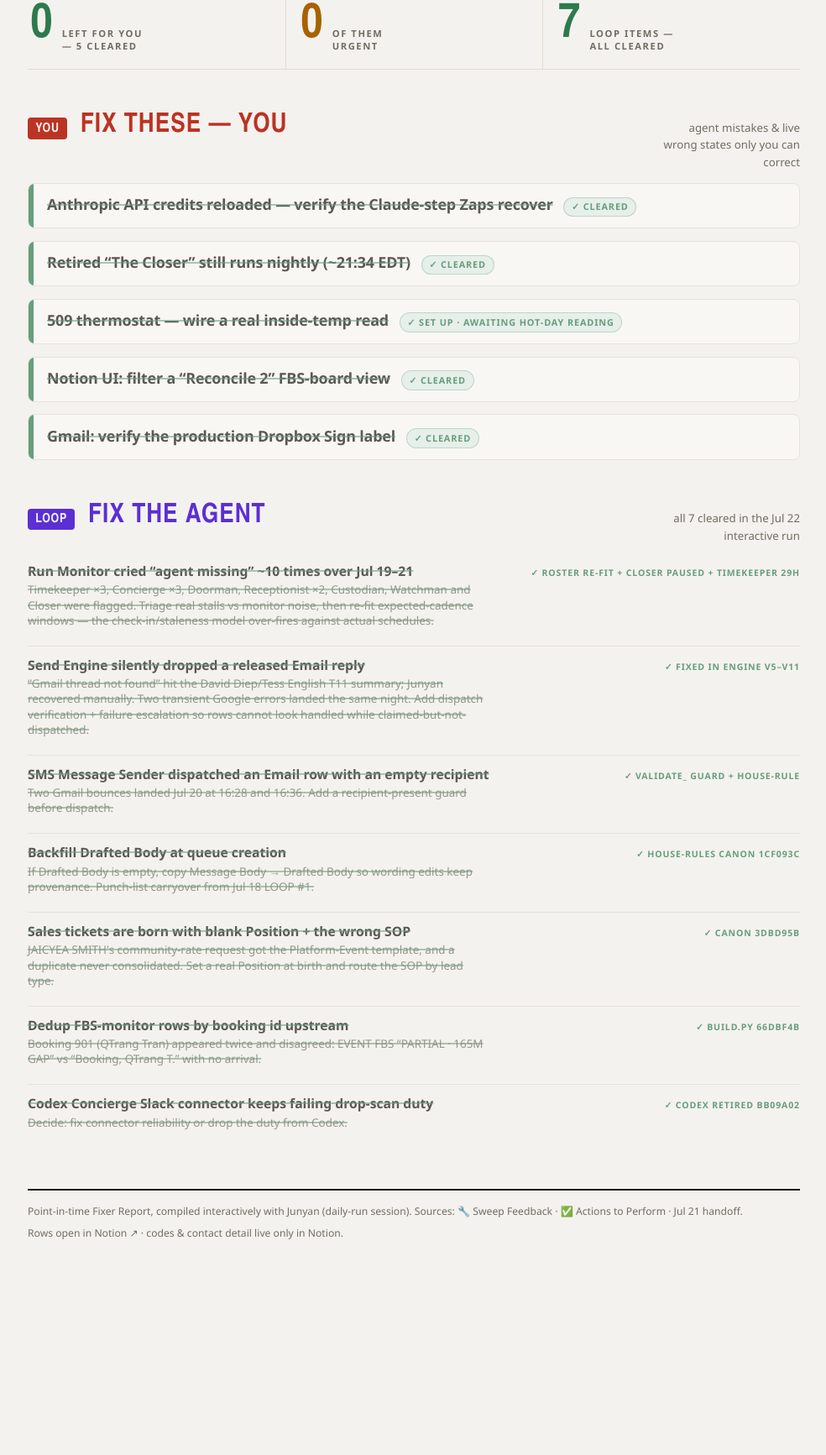
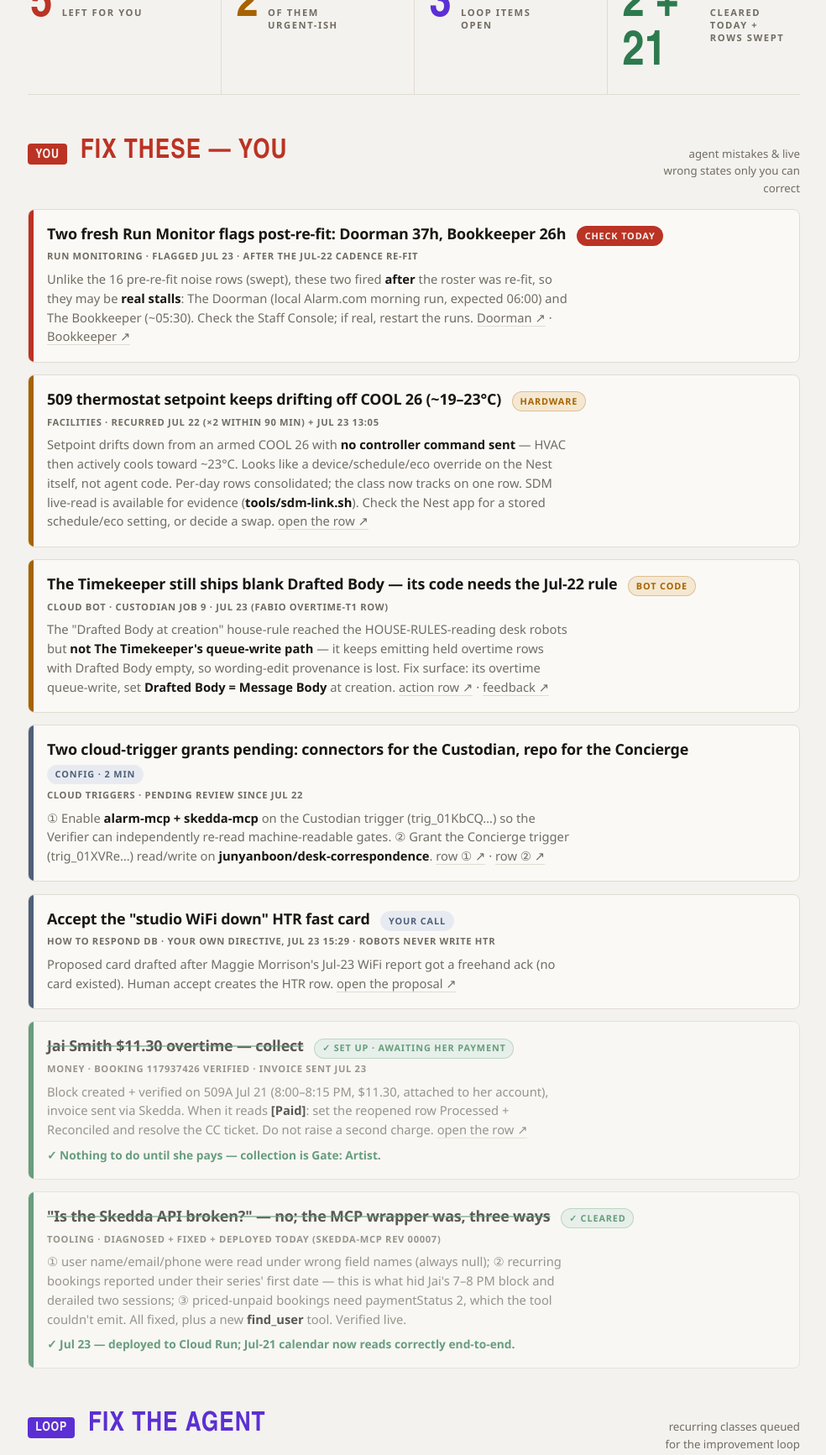
Before and after one commit to junyanboon/fixer-report, a plain HTML site: page index.html in a window 1280 px wide. Shown: the part 371-2104 px from the top of the page at 84% size, without its empty margins (147-1131 px from the left). Before the commit the page ends 1930 px from the top, so only its background shows below. Drawn offline with Linux system fonts and the light colour scheme.

Commit message:
Fixer Report Jul 23 — Jai/Skedda resolved, 21 rows swept

```diff
--- a/index.html
+++ b/index.html
@@ -19,7 +19,7 @@
     --text:Seravek,"Avenir Next","Segoe UI",Ubuntu,sans-serif;
   }
   @media (prefers-color-scheme: dark) { :root {
-    --paper:#151210; --ink:#ede9e2; --mute:#98918655; --mute:#988f83; --hair:#332f2a; --panel:#1d1a16;
+    --paper:#151210; --ink:#ede9e2; --mute:#988f83; --hair:#332f2a; --panel:#1d1a16;
     --brand:#a685f0;
     --hot:#e87b6c;  --hot-soft:#3a1b16;
     --act:#e0a24f;  --act-soft:#33270f;
@@ -63,7 +63,6 @@
   .head .note { font-size:.83rem; color:var(--mute); margin-left:auto; text-align:right; max-width:22ch; }
   section.you .no{background:var(--hot);} section.you h2{color:var(--hot);}
   section.agent .no{background:var(--brand);} section.agent h2{color:var(--brand);}
-  section.ops .no{background:var(--wait);} section.ops h2{color:var(--wait);}
 
   .fix { display:grid; grid-template-columns:6px 1fr; gap:0 1rem; background:var(--panel); border:1px solid var(--hair); border-radius:8px; margin-top:.9rem; overflow:hidden; }
   .fix .stripe { background:var(--act); }
@@ -76,7 +75,6 @@
   .fix .meta { font:600 .7rem/1.3 var(--sans); letter-spacing:.06em; text-transform:uppercase; color:var(--mute); margin:.35rem 0 0; }
   .fix .desc { font-size:.92rem; color:var(--mute); margin:.5rem 0 0; max-width:74ch; }
   .fix .desc b { color:var(--ink); font-weight:650; }
-  .fix .move { display:inline-block; font:600 .72rem/1 var(--sans); color:var(--brand); margin-top:.6rem; letter-spacing:.02em; }
   a.src { color:inherit; text-decoration:none; border-bottom:1px solid var(--hair); }
   a.src:hover{ color:var(--brand); border-color:var(--brand); }
   .fix.done { opacity:.7; }
@@ -84,14 +82,6 @@
   .fix.done .title { text-decoration:line-through; text-decoration-thickness:2px; text-decoration-color:color-mix(in srgb,var(--done) 55%,transparent); }
   .pill.done { background:var(--done-soft); color:var(--done); box-shadow:inset 0 0 0 1px color-mix(in srgb,var(--done) 32%,transparent); }
   .fix .res { font:650 .86rem/1.4 var(--sans); color:var(--done); margin:.55rem 0 0; }
-  /* Compact mode — show only the title + pill on each item */
-  .fix .meta, .fix .desc, .fix .res { display:none; }
-  .fix .body { padding:.82rem 1.2rem .82rem 0; }
-  .agent-list .t small { display:none; }
-  .agent-list li { padding:.6rem 0; }
-  .agent-list li.done { opacity:.7; }
-  .agent-list li.done .t { text-decoration:line-through; text-decoration-thickness:2px; text-decoration-color:color-mix(in srgb,var(--done) 55%,transparent); }
-  .agent-list li.done .surface { color:var(--done); }
 
   .agent-list { list-style:none; padding:0; margin:.6rem 0 0; display:grid; gap:.55rem; }
   .agent-list li { display:grid; grid-template-columns:1fr auto; gap:.3rem 1rem; align-items:baseline; padding:.75rem 0; border-top:1px solid var(--hair); }
@@ -99,18 +89,15 @@
   .agent-list .t { font:650 .98rem/1.35 var(--sans); }
   .agent-list .t small { display:block; font:400 .84rem/1.35 var(--text); color:var(--mute); margin-top:.15rem; max-width:72ch; }
   .agent-list .surface { font:600 .66rem/1.2 var(--sans); letter-spacing:.08em; text-transform:uppercase; color:var(--mute); white-space:nowrap; padding-top:.15rem; }
-
-  .ops-grid { display:grid; grid-template-columns:repeat(auto-fill,minmax(230px,1fr)); gap:.55rem; margin-top:.7rem; }
-  .ops-grid .cell { background:var(--panel); border:1px solid var(--hair); border-radius:7px; padding:.7rem .85rem; }
-  .ops-grid .cell .c { font:800 1.5rem/1 var(--cond); color:var(--wait); font-variant-numeric:tabular-nums; }
-  .ops-grid .cell .l { font-size:.82rem; color:var(--mute); margin-top:.25rem; }
-  .ops-note { font-size:.85rem; color:var(--mute); margin-top:.8rem; max-width:70ch; }
+  .agent-list li.done { opacity:.7; }
+  .agent-list li.done .t { text-decoration:line-through; text-decoration-thickness:2px; text-decoration-color:color-mix(in srgb,var(--done) 55%,transparent); }
+  .agent-list li.done .surface { color:var(--done); }
 
   footer { margin-top:3.6rem; border-top:2px solid var(--ink); padding-top:1rem; display:flex; flex-wrap:wrap; gap:.5rem 2rem; justify-content:space-between; font-size:.76rem; color:var(--mute); }
 
   @media (prefers-reduced-motion: no-preference) {
     .mast,.score,section,footer { animation:rise .5s cubic-bezier(.2,.7,.2,1) both; }
-    .score{animation-delay:.06s;} section:nth-of-type(1){animation-delay:.12s;} section:nth-of-type(2){animation-delay:.19s;} section:nth-of-type(3){animation-delay:.26s;} footer{animation-delay:.32s;}
+    .score{animation-delay:.06s;} section:nth-of-type(1){animation-delay:.12s;} section:nth-of-type(2){animation-delay:.19s;} footer{animation-delay:.26s;}
     @keyframes rise { from{opacity:0;transform:translateY(12px);} to{opacity:1;transform:none;} }
   }
   @media (max-width:560px){ .score div{border-left:0;border-top:1px solid var(--hair);} .score div:first-child{border-top:0;} .agent-list li{grid-template-columns:1fr;} .agent-list .surface{padding-top:0;} }
@@ -120,90 +107,103 @@
 <div class="sheet">
 
   <header class="mast">
-    <div class="kicker"><span>Dance Annex Studios</span><i></i><span>Fixer Report · Jul 21, 2026 · updated Jul 22 — all 12 fix items cleared</span></div>
+    <div class="kicker"><span>Dance Annex Studios</span><i></i><span>Fixer Report · Jul 23, 2026</span></div>
     <h1>The Fixer<em> Report</em></h1>
-    <p class="verdict"><b>All five of your items are cleared</b> (updated Jul 22). ① the Emergency Call Line Zap is intentionally off with a new line live; ② "The Closer" is fully decommissioned; ③ the 509 SDM logger is set up in the cloud and only awaits a hot-day reading; ④ the Reconcile 2 view is filtered; ⑤ the Dropbox Sign label is confirmed as <b>Sales - Agreements</b>. Seven recurring classes remain queued for the loop.</p>
+    <p class="verdict">The Jai Smith overtime saga is <b>resolved</b> — the Skedda MCP had three read/write bugs (all fixed &amp; deployed today), the block exists at $11.30, invoice sent. Left for you: <b>the 509 thermostat drift, the Timekeeper's queue-write code, two trigger grants, a WiFi HTR card, and two fresh monitor flags to eyeball</b>. 21 stale feedback rows were swept to Applied.</p>
   </header>
 
   <nav class="score" aria-label="At a glance">
-    <div><span class="n" style="color:var(--done)">0</span><span class="k">Left for you — 5 cleared</span></div>
-    <div><span class="n act-n">0</span><span class="k">of them urgent</span></div>
-    <div><span class="n" style="color:var(--done)">7</span><span class="k">Loop items — all cleared</span></div>
+    <div><span class="n hot-n">5</span><span class="k">Left for you</span></div>
+    <div><span class="n act-n">2</span><span class="k">of them urgent-ish</span></div>
+    <div><span class="n" style="color:var(--brand)">3</span><span class="k">Loop items open</span></div>
+    <div><span class="n" style="color:var(--done)">2 + 21</span><span class="k">Cleared today + rows swept</span></div>
   </nav>
 
-  <!-- FIX THESE — YOU: agent mistakes / live wrong states only Junyan can correct -->
+  <!-- FIX THESE — YOU -->
   <section class="you">
     <div class="head"><span class="no">YOU</span><h2>Fix these — you</h2><span class="note">agent mistakes &amp; live wrong states only you can correct</span></div>
+
+    <div class="fix sev-hot">
+      <div class="stripe"></div>
+      <div class="body">
+        <div class="top"><span class="title">Two fresh Run Monitor flags post-re-fit: Doorman 37h, Bookkeeper 26h</span><span class="pill hot">Check today</span></div>
+        <p class="meta">Run monitoring · flagged Jul 23 · AFTER the Jul-22 cadence re-fit</p>
+        <p class="desc">Unlike the 16 pre-re-fit noise rows (swept), these two fired <b>after</b> the roster was re-fit, so they may be <b>real stalls</b>: The Doorman (local Alarm.com morning run, expected 06:00) and The Bookkeeper (~05:30). Check the Staff Console; if real, restart the runs. <a class="src" href="https://app.notion.com/3a67503281c48189aeb2d8cea3c00b16">Doorman ↗</a> · <a class="src" href="https://app.notion.com/3a67503281c48178aa38d36dc5b31131">Bookkeeper ↗</a></p>
+      </div>
+    </div>
+
+    <div class="fix sev-act">
+      <div class="stripe"></div>
+      <div class="body">
+        <div class="top"><span class="title">509 thermostat setpoint keeps drifting off COOL 26 (~19–23°C)</span><span class="pill act">Hardware</span></div>
+        <p class="meta">Facilities · recurred Jul 22 (×2 within 90 min) + Jul 23 13:05</p>
+        <p class="desc">Setpoint drifts down from an armed COOL 26 with <b>no controller command sent</b> — HVAC then actively cools toward ~23°C. Looks like a device/schedule/eco override on the Nest itself, not agent code. Per-day rows consolidated; the class now tracks on one row. SDM live-read is available for evidence (<b>tools/sdm-link.sh</b>). Check the Nest app for a stored schedule/eco setting, or decide a swap. <a class="src" href="https://app.notion.com/3a67503281c48102a0dce7e64acd5a2b">open the row ↗</a></p>
+      </div>
+    </div>
+
+    <div class="fix sev-act">
+      <div class="stripe"></div>
+      <div class="body">
+        <div class="top"><span class="title">The Timekeeper still ships blank Drafted Body — its code needs the Jul-22 rule</span><span class="pill act">Bot code</span></div>
+        <p class="meta">Cloud bot · Custodian JOB 9 · Jul 23 (Fabio overtime-T1 row)</p>
+        <p class="desc">The "Drafted Body at creation" house-rule reached the HOUSE-RULES-reading desk robots but <b>not The Timekeeper's queue-write path</b> — it keeps emitting held overtime rows with Drafted Body empty, so wording-edit provenance is lost. Fix surface: its overtime queue-write, set <b>Drafted Body = Message Body</b> at creation. <a class="src" href="https://app.notion.com/3a67503281c4816da53ddb0ff6cbc882">action row ↗</a> · <a class="src" href="https://app.notion.com/3a67503281c48130b6a9ddda1daa3a6d">feedback ↗</a></p>
+      </div>
+    </div>
+
+    <div class="fix sev-wait">
+      <div class="stripe"></div>
+      <div class="body">
+        <div class="top"><span class="title">Two cloud-trigger grants pending: connectors for the Custodian, repo for the Concierge</span><span class="pill wait">Config · 2 min</span></div>
+        <p class="meta">Cloud triggers · Pending Review since Jul 22</p>
+        <p class="desc">① Enable <b>alarm-mcp + skedda-mcp</b> on the Custodian trigger (trig_01KbCQ…) so the Verifier can independently re-read machine-readable gates. ② Grant the Concierge trigger (trig_01XVRe…) read/write on <b>junyanboon/desk-correspondence</b>. <a class="src" href="https://app.notion.com/3a57503281c481b7b088dc1921cb9ed3">row ① ↗</a> · <a class="src" href="https://app.notion.com/3a57503281c481ef86fac427d142ecc4">row ② ↗</a></p>
+      </div>
+    </div>
+
+    <div class="fix sev-wait">
+      <div class="stripe"></div>
+      <div class="body">
+        <div class="top"><span class="title">Accept the "studio WiFi down" HTR fast card</span><span class="pill wait">Your call</span></div>
+        <p class="meta">How to Respond DB · your own directive, Jul 23 15:29 · robots never write HTR</p>
+        <p class="desc">Proposed card drafted after Maggie Morrison's Jul-23 WiFi report got a freehand ack (no card existed). Human accept creates the HTR row. <a class="src" href="https://app.notion.com/3a67503281c481d9a350e1e2b3e5ae4c">open the proposal ↗</a></p>
+      </div>
+    </div>
 
     <div class="fix sev-wait done">
       <div class="stripe"></div>
       <div class="body">
-        <div class="top"><span class="title">Anthropic API credits reloaded — verify the Claude-step Zaps recover</span><span class="pill done">✓ Cleared</span></div>
-        <p class="meta">Billing · reloaded Jul 21 AM (was failing since Jul 19 21:01)</p>
-        <p class="desc">The Emergency Call Line Zap (and likely <b>all Claude-step Zaps</b>) failed with 400 invalid_request_error while the balance was empty. Credits are back — <b>confirm the next Zap runs clean</b>, then close the feedback row. <a class="src" target="_blank" rel="noopener" href="https://app.notion.com/3a37503281c481e78c13ce6fb5381122">open the row ↗</a></p>
-        <p class="res">✓ Jul 22 — the Emergency Call Line Zap is intentionally OFF; a new emergency line is live. No recovery needed.</p>
+        <div class="top"><span class="title">Jai Smith $11.30 overtime — collect</span><span class="pill done">✓ Set up · awaiting her payment</span></div>
+        <p class="meta">Money · booking 117937426 verified · invoice sent Jul 23</p>
+        <p class="desc">Block created + verified on 509A Jul 21 (8:00–8:15 PM, $11.30, attached to her account), invoice sent via Skedda. When it reads <b>[Paid]</b>: set the reopened row Processed + Reconciled and resolve the CC ticket. Do not raise a second charge. <a class="src" href="https://app.notion.com/3a57503281c481e6acaccacb186d781b">open the row ↗</a></p>
+        <p class="res">✓ Nothing to do until she pays — collection is Gate: Artist.</p>
       </div>
     </div>
 
     <div class="fix sev-act done">
       <div class="stripe"></div>
       <div class="body">
-        <div class="top"><span class="title">Retired “The Closer” still runs nightly (~21:34 EDT)</span><span class="pill done">✓ Cleared</span></div>
-        <p class="meta">Runtime · Custodian night pass · Jul 19</p>
-        <p class="desc">Ticket 027 folded end-of-day into the Custodian, but the Closer's cloud trigger was never disabled. It has <b>filed reports and done production work two consecutive evenings</b>. One-time fix tracked <b>For = Junyan</b>. <a class="src" target="_blank" rel="noopener" href="https://app.notion.com/3a17503281c4813789e8e7d5bcd3d31e">open the row ↗</a></p>
-        <p class="res">✓ Jul 22 — confirmed fully decommissioned. Not present in any scheduler (local, Zapier, IFTTT, or cloud triggers).</p>
-      </div>
-    </div>
-
-    <div class="fix sev-act done">
-      <div class="stripe"></div>
-      <div class="body">
-        <div class="top"><span class="title">509 thermostat — wire a real inside-temp read</span><span class="pill done">✓ Set up · awaiting hot-day reading</span></div>
-        <p class="meta">Facilities · design row Applied-in-part · Jul 21</p>
-        <p class="desc">The <b>▼26 telemetry rung is live</b> (applet FZit26mP). Remaining: decide the Google SDM Device Access setup and capture one hot-day live reading. Verification: the next <b>≥28°C day</b> should emit ▼26 crossings and <b>no malfunction alert</b>. <a class="src" target="_blank" rel="noopener" href="https://app.notion.com/39f7503281c4815aae79e6830e016721">open the row ↗</a></p>
-        <p class="res">✓ Jul 22 — SDM Device Access is set up; cloud logger live (junyanboon/sdm-logger, hourly). Only the ≥28°C verification reading remains — passive wait.</p>
-      </div>
-    </div>
-
-    <div class="fix sev-act done">
-      <div class="stripe"></div>
-      <div class="body">
-        <div class="top"><span class="title">Notion UI: filter a “Reconcile 2” FBS-board view</span><span class="pill done">✓ Cleared</span></div>
-        <p class="meta">Notion UI · from Jul 21 punch list</p>
-        <p class="desc">Add <b>Status ∈ {Upcoming, In Studio}</b> to a “Reconcile 2” view on the FBS board. The API can't set status filters, so this is a <b>1-minute manual view edit</b>.</p>
-        <p class="res">✓ Jul 22 — Reconcile 2 view filtered on Booking Status (manual edit; API confirmed unable to persist status filters).</p>
-      </div>
-    </div>
-
-    <div class="fix sev-wait done">
-      <div class="stripe"></div>
-      <div class="body">
-        <div class="top"><span class="title">Gmail: verify the production Dropbox Sign label</span><span class="pill done">✓ Cleared</span></div>
-        <p class="meta">Gmail · JOB 2 mapping · Jul 21</p>
-        <p class="desc">Confirm the exact Dropbox Sign label name on the production inbox (<b>info@</b>). The two new Triage Label Mapping rows are live; they need the <b>real label string</b> verified.</p>
-        <p class="res">✓ Jul 22 — verified against a live Dropbox Sign email: label is <b>Sales - Agreements</b>. Both mapping rows already carry it (stamped CONFIRMED Jul 21).</p>
+        <div class="top"><span class="title">"Is the Skedda API broken?" — no; the MCP wrapper was, three ways</span><span class="pill done">✓ Cleared</span></div>
+        <p class="meta">Tooling · diagnosed + fixed + deployed today (skedda-mcp rev 00007)</p>
+        <p class="desc">① user name/email/phone were read under wrong field names (always null); ② recurring bookings reported under their series' first date — this is what hid Jai's 7–8 PM block and derailed two sessions; ③ priced-unpaid bookings need paymentStatus 2, which the tool couldn't emit. All fixed, plus a new <b>find_user</b> tool. Verified live.</p>
+        <p class="res">✓ Jul 23 — deployed to Cloud Run; Jul-21 calendar now reads correctly end-to-end.</p>
       </div>
     </div>
   </section>
 
-  <!-- FIX THE AGENT: open Sweep Feedback (recurring classes / design sessions) -->
+  <!-- FIX THE AGENT -->
   <section class="agent">
-    <div class="head"><span class="no">LOOP</span><h2>Fix the agent</h2><span class="note">all 7 cleared in the Jul 22 interactive run</span></div>
+    <div class="head"><span class="no">LOOP</span><h2>Fix the agent</h2><span class="note">recurring classes queued for the improvement loop</span></div>
     <ul class="agent-list">
-      <li class="done"><span class="t">Run Monitor cried “agent missing” ~10 times over Jul 19–21<small>Timekeeper ×3, Concierge ×3, Doorman, Receptionist ×2, Custodian, Watchman and Closer were flagged. Triage real stalls vs monitor noise, then re-fit expected-cadence windows — the check-in/staleness model over-fires against actual schedules.</small></span><span class="surface">✓ roster re-fit + Closer paused + Timekeeper 29h</span></li>
-      <li class="done"><span class="t">Send Engine silently dropped a released Email reply<small>“Gmail thread not found” hit the David Diep/Tess English T11 summary; Junyan recovered manually. Two transient Google errors landed the same night. Add dispatch verification + failure escalation so rows cannot look handled while claimed-but-not-dispatched.</small></span><span class="surface">✓ fixed in engine v5–v11</span></li>
-      <li class="done"><span class="t">SMS Message Sender dispatched an Email row with an empty recipient<small>Two Gmail bounces landed Jul 20 at 16:28 and 16:36. Add a recipient-present guard before dispatch.</small></span><span class="surface">✓ validate_ guard + house-rule</span></li>
-      <li class="done"><span class="t">Backfill Drafted Body at queue creation<small>If Drafted Body is empty, copy Message Body → Drafted Body so wording edits keep provenance. Punch-list carryover from Jul 18 LOOP #1.</small></span><span class="surface">✓ house-rules canon 1cf093c</span></li>
-      <li class="done"><span class="t">Sales tickets are born with blank Position + the wrong SOP<small>JAICYEA SMITH's community-rate request got the Platform-Event template, and a duplicate never consolidated. Set a real Position at birth and route the SOP by lead type.</small></span><span class="surface">✓ canon 3dbd95b</span></li>
-      <li class="done"><span class="t">Dedup FBS-monitor rows by booking id upstream<small>Booking 901 (QTrang Tran) appeared twice and disagreed: EVENT FBS “PARTIAL · 165M GAP” vs “Booking, QTrang T.” with no arrival.</small></span><span class="surface">✓ build.py 66dbf4b</span></li>
-      <li class="done"><span class="t">Codex Concierge Slack connector keeps failing drop-scan duty<small>Decide: fix connector reliability or drop the duty from Codex.</small></span><span class="surface">✓ Codex retired bb09a02</span></li>
+      <li><span class="t">Concurrent runtimes create duplicate records — add a pre-write dedup guard<small>Two instances in the Jul-22 window (Nicole Drury double confirmation; duplicate Anastasia CC ticket, the second reached Review uncaught). Fires rely on the local state file, blind to a peer's Notion writes. Standing ask: live existence check keyed on artist + booking + intent against Notion before any ticket create or message queue.</small></span><span class="surface"><a class="src" href="https://app.notion.com/3a67503281c481ff842eed5ae01f197f">row ↗</a></span></li>
+      <li><span class="t">Courtesy flows for non-Artist-DB renters produce untracked, un-dedupable records<small>Marco Alberto's 901 sound courtesy has no CC ticket anchor — no gate, no closure tracking, nothing for a second runtime to collide against. Rule: create the Artist + open a CC ticket first, and set the queue row's CC relation before queuing.</small></span><span class="surface"><a class="src" href="https://app.notion.com/3a67503281c481e7b785d71f437d096c">row ↗</a></span></li>
+      <li><span class="t">Orphan gates: reconcile passes clear an info gate but leave a stale Current Block + no Action row<small>Best O's viewing ticket sat invisible to the Awaiting-Staff digest. On recognizing a reply, the reconcile must rewrite Current Block to the real remaining gate AND raise the linked Action row.</small></span><span class="surface"><a class="src" href="https://app.notion.com/3a47503281c481d187e1e5cb27e5a1f6">row ↗</a></span></li>
+      <li class="done"><span class="t">Skedda MCP capability gaps (user lookup · recurrence · billable-unpaid)<small>The three gaps that stalled the Jai charge across two sessions.</small></span><span class="surface">✓ fixed + deployed rev 00007</span></li>
+      <li class="done"><span class="t">509 climate false-malfunction check<small>▼26 telemetry rung + SDM live-read both live; the check is re-fit.</small></span><span class="surface">✓ set up · awaiting a ≥28°C day</span></li>
     </ul>
   </section>
 
-
   <footer>
-    <span>Point-in-time Fixer Report, compiled interactively with Junyan (daily-run session). Sources: 🔧 Sweep Feedback · ✅ Actions to Perform · Jul 21 handoff.</span>
-    <span>Rows open in Notion ↗ · codes &amp; contact detail live only in Notion.</span>
+    <span>Point-in-time Fixer Report, compiled interactively with Junyan (daily run). Sources: 🔧 Sweep Feedback · ✅ Actions to Perform · Jul 21–22 report · jai-overtime-handoff.</span>
+    <span>Archive: <a class="src" href="2026-07-21.html">Jul 21–22</a> · <a class="src" href="2026-07-18.html">Jul 18</a> · rows open in Notion ↗</span>
   </footer>
 
 </div>
```
